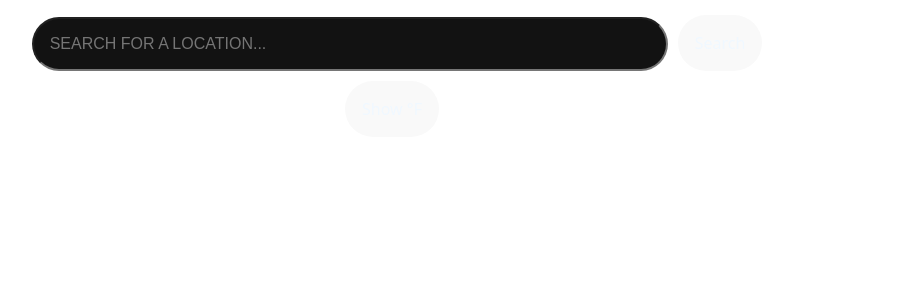
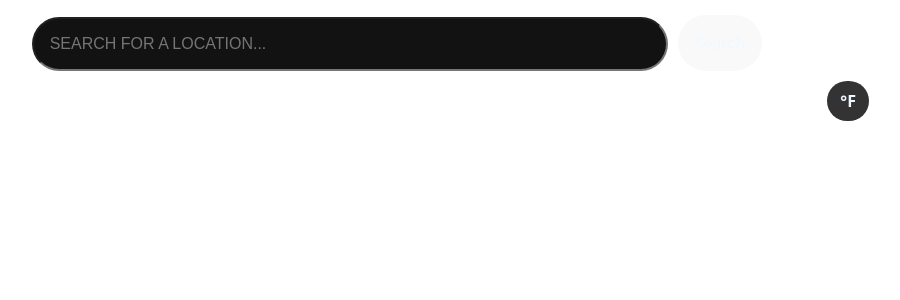
Before and after one commit to FabioKallina/WeatherApp, a React (Vite) app: page / in a window 1280 px wide. Shown: the top 300 px of the page, without its empty margins (253-1153 px from the left). Built offline with nearby package versions, Linux system fonts and the light colour scheme; no server answers.

Commit message:
added toggle button for toggling between celsius and fahrenheit, and added styles to the button

```diff
--- a/src/components/HourlyForecast.css
+++ b/src/components/HourlyForecast.css
@@ -9,10 +9,34 @@
     cursor: pointer;
 }
 
+.chart-header {
+    display: flex;
+    justify-content: flex-end;
+    margin-right: 30px;
+}
+
+.unit-toggle-button {
+    background-color: #333;
+    border-radius: 70px;
+    padding: 8px 12px;
+    margin-bottom: -10px;
+    cursor: pointer;
+    font-weight: bold;
+    transition: border-color 0.3s ease;
+}
+
+.unit-toggle-button:hover {
+    border-color: #FFBF00;
+}
+
 
 
 @media (max-width: 480px) {
     .chart-container {
         width: 100%;
     }
+
+    .unit-toggle-button {
+        margin-bottom: 0;
+    }
 }
--- a/src/components/HourlyForecast.jsx
+++ b/src/components/HourlyForecast.jsx
@@ -20,14 +20,16 @@ const HourlyForecast = ({ hourlyForecast }) => {
     return (
         <div className="chart-container">
 
-            <button onClick={() => setUnit(unit === "°C" ? "°F" : "°C")} className="unit-toggle-button">
-                Show {unit === "°C" ? "°F" : "°C"}
-            </button>
+            <div className="chart-header">
+                <button onClick={() => setUnit(unit === "°C" ? "°F" : "°C")} className="unit-toggle-button">
+                    {unit === "°C" ? "°F" : "°C"}
+                </button>
+            </div>
 
             <ResponsiveContainer width="100%" height={180}>
                 <AreaChart data={convertedData} cursor="pointer">
                     <XAxis dataKey="time" />
-                    <YAxis domain={["auto", "auto"]} unit={`${unit}`}/>
+                    <YAxis domain={["auto", "auto"]} unit={`${unit}`} />
                     <Tooltip cursor={false} formatter={(value) => [`${value.toFixed(1)}`, 'Temp']} />
                     <Area type="linear" dataKey="temp" unit={`${unit}`} stroke="#FFBF00" strokeWidth={3} fill="#FFBF00" fillOpacity={0.3} />
                 </AreaChart>
--- a/src/index.css
+++ b/src/index.css
@@ -47,10 +47,7 @@ button {
 button:hover {
   border-color: #646cff;
 }
-button:focus,
-button:focus-visible {
-  outline: 4px auto -webkit-focus-ring-color;
-}
+
 
 @media (prefers-color-scheme: light) {
   :root {
```
